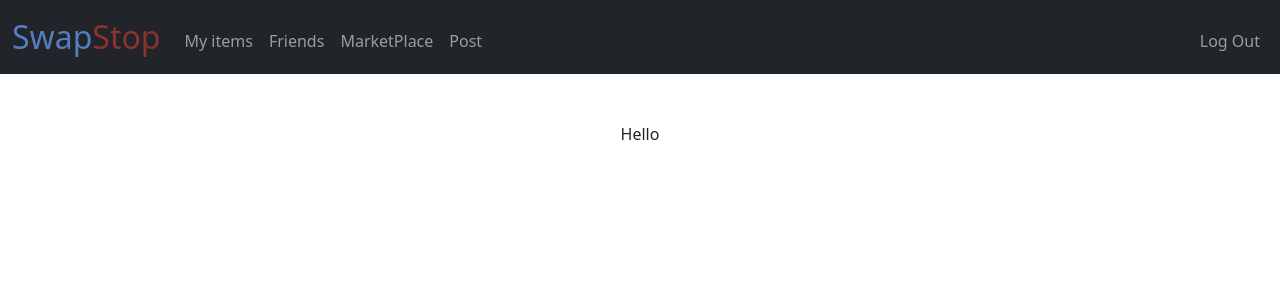
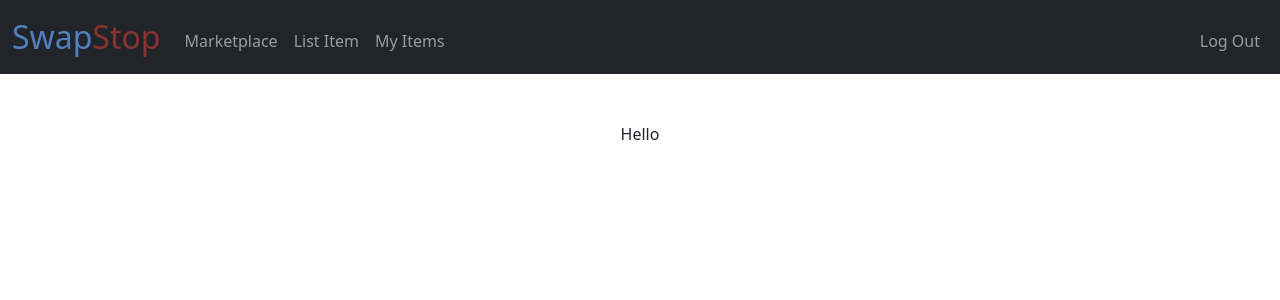
Before and after one commit to andrewp2303/SwapStop, a Flask app: page / in a window 1280 px wide. Shown: the top 300 px of the page. Run offline with Flask 2, Linux system fonts and the light colour scheme; a user stored in the database is signed in.

Commit message:
changed some names and edited homepage

```diff
--- a/swapproj/templates/layout.html
+++ b/swapproj/templates/layout.html
@@ -32,10 +32,9 @@
                 <div class="collapse navbar-collapse" id="navbar">
                     {% if session["user_id"] %}
                         <ul class="navbar-nav me-auto mt-2">
-                            <li class="nav-item"><a class="nav-link" href="/myitems">My items</a></li>
-                            <li class="nav-item"><a class="nav-link" href="/buy">Friends</a></li>
-                            <li class="nav-item"><a class="nav-link" href="/marketplace">MarketPlace</a></li>
-                            <li class="nav-item"><a class="nav-link" href="/post">Post</a></li>
+                            <li class="nav-item"><a class="nav-link" href="/viewitems">Marketplace</a></li>
+                            <li class="nav-item"><a class="nav-link" href="/listitem">List Item</a></li>
+                            <li class="nav-item"><a class="nav-link" href="/myitems">My Items</a></li>
                         </ul>
                         <ul class="navbar-nav ms-auto mt-2">
                             <li class="nav-item"><a class="nav-link" href="/logout">Log Out</a></li>
```
Also changed, not shown: swapproj/templates/listitem.html (renamed from swapproj/templates/createListing.html), swapproj/templates/myitem.html (renamed from swapproj/templates/viewmyitem.html), swapproj/templates/myitems.html (renamed from swapproj/templates/viewmyitems.html), swapstop.db.
